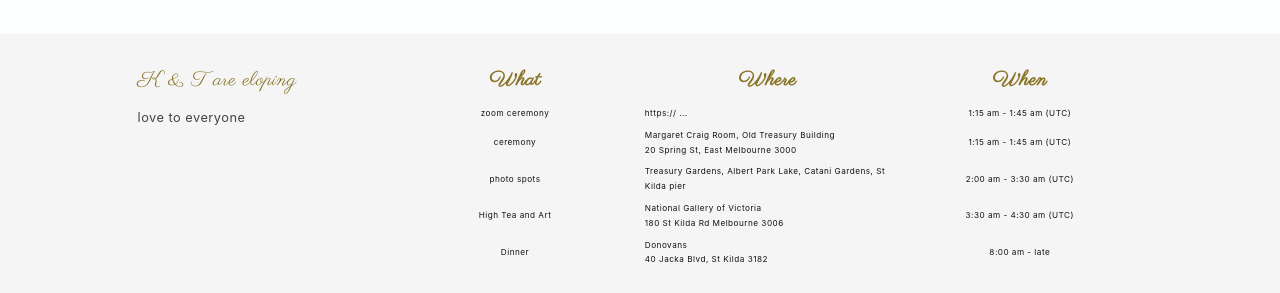
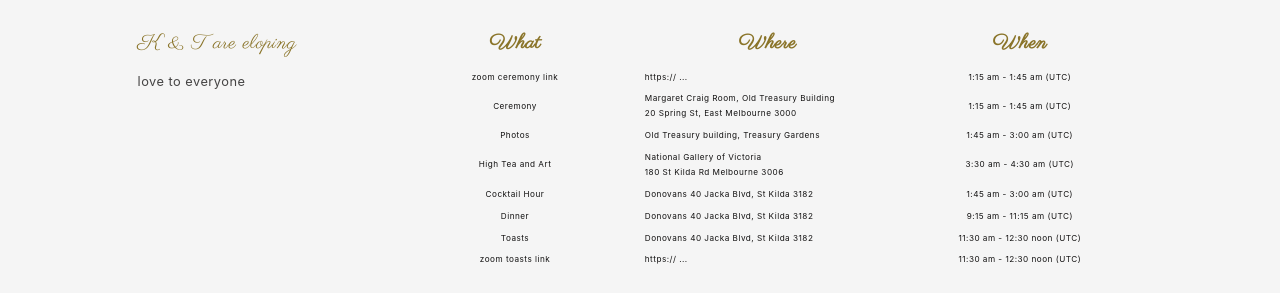
Before and after one commit to TimmDay/wedding-site, a Next.js app: page / in a window 1280 px wide. Shown: the part 504-797 px from the top of the page. Built offline with nearby package versions, Linux system fonts and the light colour scheme.

Commit message:
update to final schedule

```diff
--- a/components/common/Countdown.tsx
+++ b/components/common/Countdown.tsx
@@ -19,7 +19,7 @@ const Countdown = ({ targetDateTime }: CountdownProps) => {
     };
 
     useEffect(() => {
-        const { hours, minutes, seconds } = getHrsMinSecUntilTarget();
+        const { hours, minutes, seconds } = getHrsMinSecUntilTarget(targetDateTime);
         setTime([hours, minutes, seconds]);
     }, []);
 
--- a/components/faq/FAQ.tsx
+++ b/components/faq/FAQ.tsx
@@ -2,10 +2,11 @@ import styled from 'styled-components';
 import Accordion from '../common/Accordion/Accordion';
 import { faqData } from '../../data/faqData';
 
+
 const FAQ = () => {
     return (
         <StyledFAQ className="wrapper">
-                <Accordion data={faqData}/>
+            <Accordion data={faqData}/>
         </StyledFAQ>
     );
 };
@@ -15,7 +16,6 @@ const StyledFAQ = styled.section`
   justify-content: center;
   align-items: center;
   margin: var(--space-12) 0;
-  //padding: 0 1.5rem;
 `;
 
 export default FAQ;
--- a/components/layout/Footer.tsx
+++ b/components/layout/Footer.tsx
@@ -1,7 +1,7 @@
 import styled from 'styled-components';
 import { useState, useEffect } from 'react';
-import { TIMINGS } from '../../data/locationData';
-import { convertTimesToUserTZ, TimingsType } from '../../utils/tz-conversion-utils';
+import { TIMINGS, TimingsType } from '../../data/locationData';
+import { convertTimesToUserTZ } from '../../utils/tz-conversion-utils';
 
 
 
@@ -28,24 +28,29 @@ const Footer = () => {
                     <h4 className="col-header">Where</h4>
                     <h4 className="col-header">When</h4>
 
-                    <div>zoom ceremony</div>
+                    <div>zoom ceremony link</div>
                     <div className="align-left">
                         <p>{'https:// ... '}</p>
                     </div>
                     <p>{`${timings.ceremonyStart} - ${timings.ceremonyEnd}`}</p>
 
-                    <div>ceremony</div>
+                    <div>Ceremony</div>
                     <div className="align-left">
                         <p>{"Margaret Craig Room, Old Treasury Building"}</p>
                         <p>{"20 Spring St, East Melbourne 3000"}</p>
                     </div>
                     <p>{`${timings.ceremonyStart} - ${timings.ceremonyEnd}`}</p>
 
-                    <p>photo spots</p>
+                    <p>Photos</p>
                     <div className="align-left">
-                        <p>{"Treasury Gardens, Albert Park Lake, Catani Gardens, St Kilda pier"}</p>
+                        <p>{"Old Treasury building, Treasury Gardens"}</p>
                     </div>
                     <p>{`${timings.photosStart} - ${timings.photosEnd}`}</p>
+                    {/*<p>photo spots</p>*/}
+                    {/*<div className="align-left">*/}
+                    {/*    <p>{"Treasury Gardens, Albert Park Lake, Catani Gardens, St Kilda pier"}</p>*/}
+                    {/*</div>*/}
+                    {/*<p>{`${timings.photosStart} - ${timings.photosEnd}`}</p>*/}
 
                     <p>High Tea and Art</p>
                     <div className="align-left">
@@ -61,12 +66,29 @@ const Footer = () => {
                     {/*</div>*/}
                     {/*<p>{`${timings.lunaStart} - ${timings.lunaEnd}`}</p>*/}
 
+                    <p>Cocktail Hour</p>
+                    <div className="align-left">
+                        <p>{"Donovans 40 Jacka Blvd, St Kilda 3182"}</p>
+                    </div>
+                    <p>{`${timings.photosStart} - ${timings.photosEnd}`}</p>
+
                     <p>Dinner</p>
                     <div className="align-left">
-                        <p>{"Donovans"}</p>
-                        <p>{"40 Jacka Blvd, St Kilda 3182"}</p>
+                        <p>{"Donovans 40 Jacka Blvd, St Kilda 3182"}</p>
                     </div>
-                    <p>{`${timings.dinnerStart} - late`}</p>
+                    <p>{`${timings.dinnerStart} - ${timings.dinnerEnd}`}</p>
+
+                    <p>Toasts</p>
+                    <div className="align-left">
+                        <p>{"Donovans 40 Jacka Blvd, St Kilda 3182"}</p>
+                    </div>
+                    <p>{`${timings.zoomToastStart} - ${timings.zoomToastEnd}`}</p>
+
+                    <div>zoom toasts link</div>
+                    <div className="align-left">
+                        <p>{'https:// ... '}</p>
+                    </div>
+                    <p>{`${timings.zoomToastStart} - ${timings.zoomToastEnd}`}</p>
                 </div>
 
                 {/*<div className="copyright">*/
--- a/data/faqData.ts
+++ b/data/faqData.ts
@@ -1,7 +1,7 @@
 
 type FaqData = {
     question: string,
-    answer: string
+    answer: string,
 }
 
 export const faqData: FaqData[] = [
@@ -11,7 +11,7 @@ export const faqData: FaqData[] = [
     },
     {
         question: "What is Karen's favorite poem?",
-        answer: "Oh chark,\n your are a cherry and a shark,\n you are both sweet and mean at the same time,\nyour body is scary but your head is a cherry"
+        answer: "Oh chark,\n you're a cherry and a shark,\n you are both sweet and mean at the same time,\nyour body is scary but your head is a cherry"
     },
     {
         question: "Do you have a registry?",
--- a/data/locationData.ts
+++ b/data/locationData.ts
@@ -1,14 +1,40 @@
-// noted in Australia/Melbourne
+// all times quoted in Australia/Melbourne
+export type TimingsType = {
+    ceremonyStart: string,
+    ceremonyEnd: string,
+    photosStart: string,
+    photosEnd: string,
+    specialPhotosStart: string,
+    specialPhotosEnd: string,
+    ngvStart: string,
+    ngvEnd: string,
+    cocktailHourStart: string,
+    cocktailHourEnd: string,
+    dinnerStart: string,
+    dinnerEnd: string,
+    zoomToastStart: string,
+    zoomToastEnd: string,
+};
+
 export const TIMINGS = {
+    // preBridalPhotosStart: '2022-06-19 10:30',
+    // preBridalPhotosEnd: '2022-06-19 10:30',
     ceremonyStart: '2022-06-19 11:15',
     ceremonyEnd: '2022-06-19 11:45',
-    photosStart: '2022-06-19 12:00',
-    photosEnd: '2022-06-19 13:30',
+    photosStart: '2022-06-19 11:45', //treasury steps, treasury gardens
+    photosEnd: '2022-06-19 13:00',
+    specialPhotosStart: '2022-06-19 13:00',
+    specialPhotosEnd: '2022-06-19 14:00',
     ngvStart: '2022-06-19 13:30',
     ngvEnd: '2022-06-19 14:30',
-    lunaStart: '2022-06-19 14:30',
-    lunaEnd: '2022-06-19 18:00',
-    dinnerStart: '2022-06-19 18:00',
+    // lunaStart: '2022-06-19 14:30',
+    // lunaEnd: '2022-06-19 18:00',
+    cocktailHourStart: '2022-06-19 18:00',
+    cocktailHourEnd: '2022-06-19 19:00',
+    dinnerStart: '2022-06-19 19:15',
+    dinnerEnd: '2022-06-19 21:15',
+    zoomToastStart: '2022-06-19 21:30',
+    zoomToastEnd: '2022-06-19 22:30',
 };
 
 export const locationData = [
@@ -52,25 +78,24 @@ export const locationData = [
     //     end: TIMINGS.lunaEnd,
     //     primaryLoc: true
     // },
-    //TODO:
     {
-        eventTitle: 'Toasts',
-        location: 'Garden State Hotel',
-        address: ' Melbourne 3002',
-        lat: -37.8225,
-        lng: 144.9691,
-        start: TIMINGS.lunaStart,
-        end: TIMINGS.lunaEnd,
-        primaryLoc: true
-    },
-    {
-        eventTitle: 'Art and Tea',
+        eventTitle: 'Casual Art and Tea',
         location: 'National Gallery of Victoria',
         address: '180 St Kilda Rd, Melbourne 3006',
         lat: -37.8225,
         lng: 144.9691,
-        start: TIMINGS.lunaStart,
-        end: TIMINGS.lunaEnd,
+        start: TIMINGS.ngvStart,
+        end: TIMINGS.ngvEnd,
+        primaryLoc: true
+    },
+    {
+        eventTitle: 'Cocktail Hour',
+        location: 'Donovans',
+        address: '40 Jacka Blvd, St Kilda VIC 3182',
+        lat: -37.8684,
+        lng: 144.9751,
+        start: TIMINGS.cocktailHourStart,
+        end: TIMINGS.cocktailHourEnd,
         primaryLoc: true
     },
     {
@@ -80,7 +105,19 @@ export const locationData = [
         lat: -37.8684,
         lng: 144.9751,
         start: TIMINGS.dinnerStart,
-        end: '',
+        end: TIMINGS.dinnerEnd,
+        primaryLoc: true
+    },
+    {
+        eventTitle: 'Toasts',
+        location: 'Donovans',
+        address: '40 Jacka Blvd, St Kilda VIC 3182',
+        // location: 'Garden State Hotel',
+        // address: ' Melbourne 3002',
+        lat: -37.8684,
+        lng: 144.9751,
+        start: TIMINGS.zoomToastStart,
+        end: TIMINGS.zoomToastEnd,
         primaryLoc: true
     },
     {
```
Also changed, not shown: components/homepage/HomePage.tsx (+15 -2 lines), utils/tz-conversion-utils.ts (+1 -13 lines), TODO.txt.
